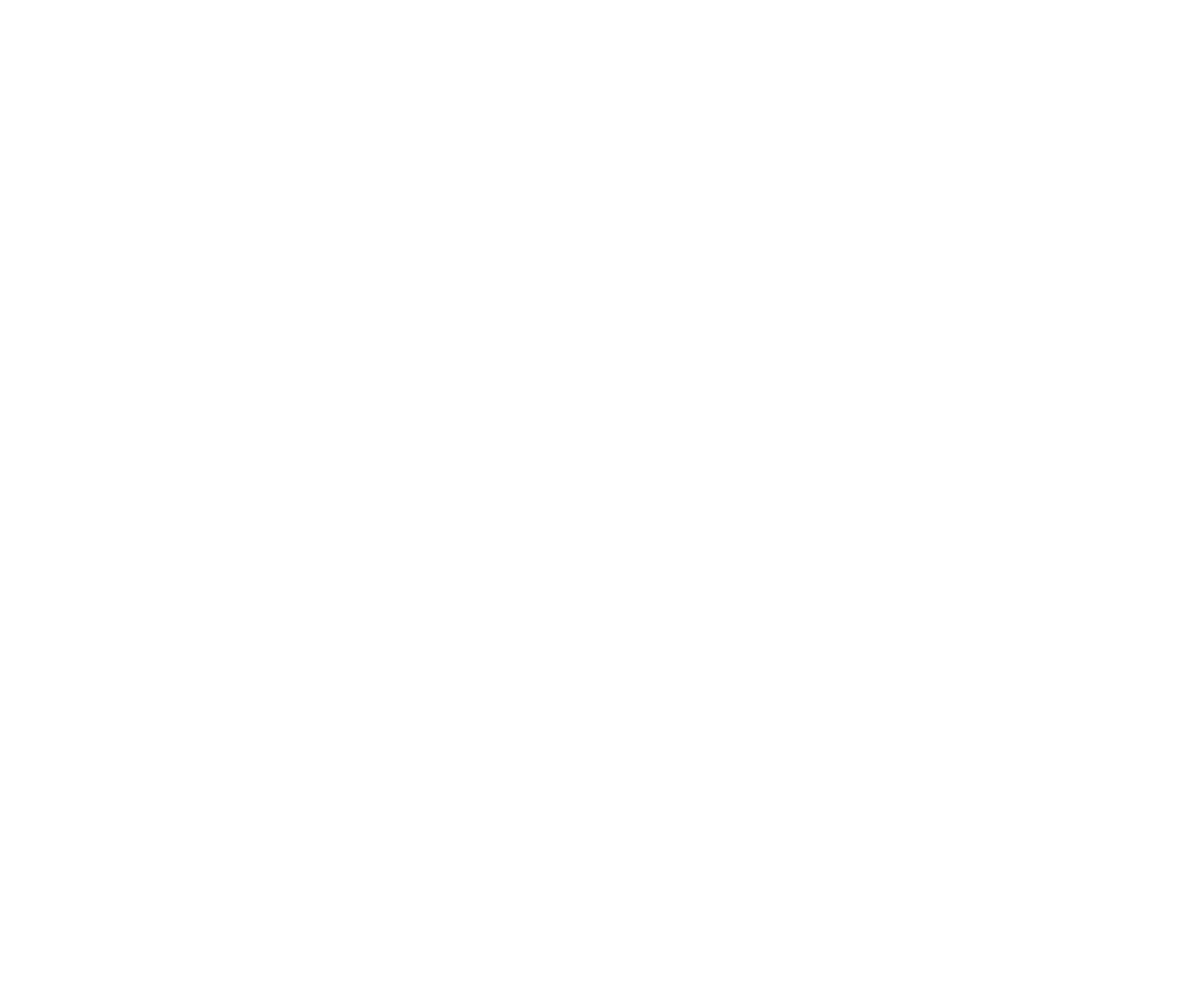
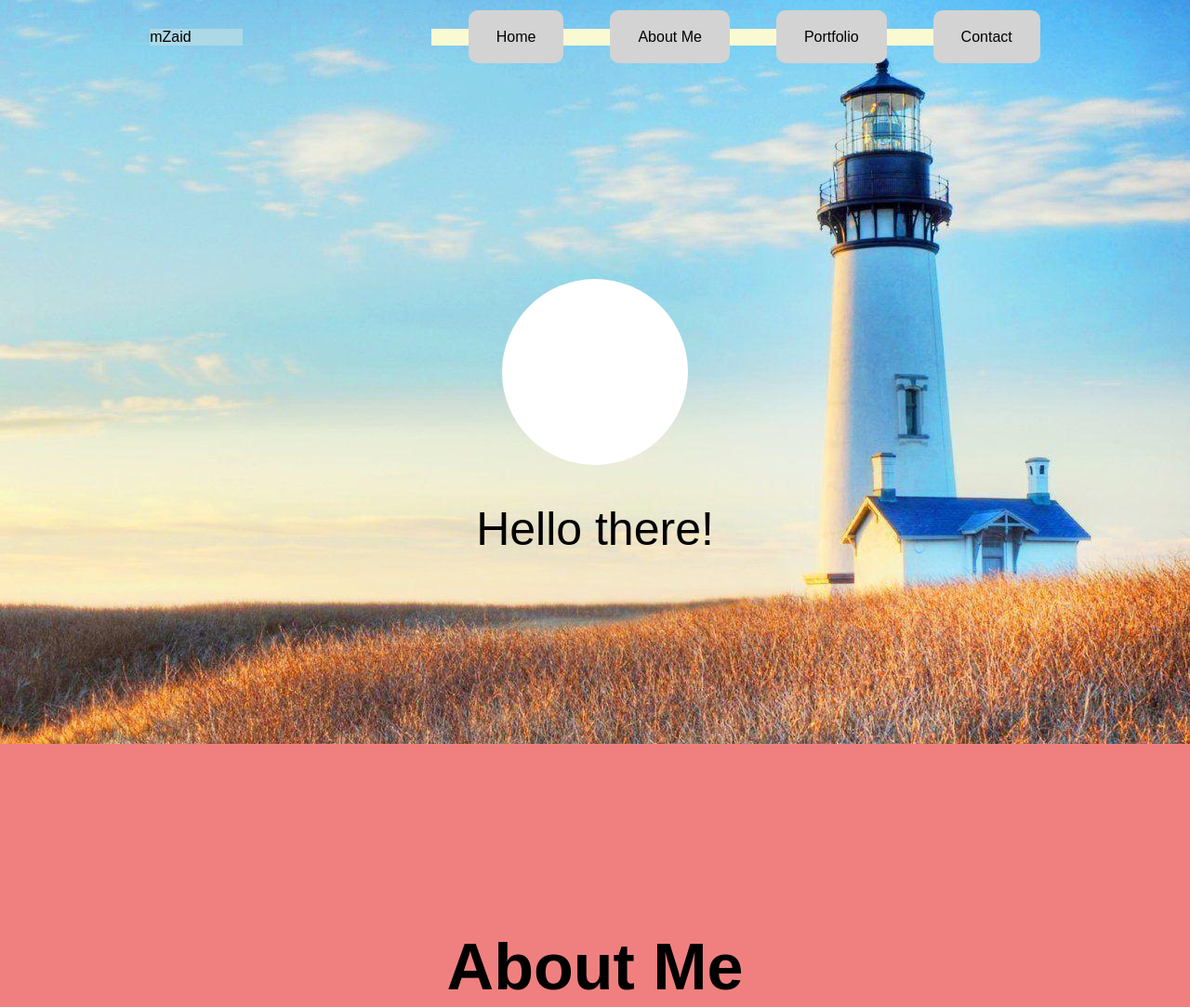
Before and after one commit to zaid1822/Portfolio, a plain HTML site: page index.html in a window 1280 px wide. Shown: the top 1083 px of the page at 93% size. Before the commit the page ends 800 px from the top, so only its background shows below. Drawn offline with Linux system fonts and the light colour scheme.

Commit message:
added home and about section

```diff
--- a/index.html
+++ b/index.html
@@ -4,8 +4,36 @@
     <meta charset="UTF-8">
     <meta name="viewport" content="width=device-width, initial-scale=1.0">
     <title>mZaid</title>
+    <link rel="stylesheet" href="style.css">
 </head>
 <body>
+    <div class="header">
+        <div class="logo">mZaid</div>
+        <div class="links">
+            <ul>
+                <li><a href="#home">Home</a></li>
+                <li><a href="#about">About Me</a></li>
+                <li><a href="#portfolio">Portfolio</a></li>
+                <li><a href="#contact">Contact</a></li>
+            </ul>
+        </div>
+    </div>
 
+    <div id="home" class="banner">
+        <img class="banner-image" src="images/background.jpg" alt="">
+        <div class="my-info">
+            <div class="profile-image">
+                <img src="images/user.png" alt="">
+            </div>
+            <div>
+                <p>Hello there!</p>
+            </div>
+        </div>
+    </div>
+
+    <div id="about" class="about-section">
+        <h1>About Me</h1>
+        <p>this is the about section. <br>Lorem ipsum, dolor sit amet consectetur adipisicing elit. Iste, inventore. Earum quo dolor, aliquam in tempore a porro omnis ut eius deserunt ad corrupti modi at cupiditate nesciunt commodi, laboriosam tenetur dolorum voluptatum consequatur. </p>
+    </div>
 </body>
 </html>
--- a/style.css
+++ b/style.css
@@ -0,0 +1,140 @@
+*{
+    margin: 0;
+    font-family: Arial;
+}
+
+
+
+
+.header{
+    position: fixed;
+    height: 80px;
+    width: 100%;
+    display: flex;
+    flex-direction: row;
+    align-items: center;
+    justify-content: space-around;
+    z-index: 100;
+    right: 0;
+    left: 0;
+}
+
+.banner{
+    background-color: aquamarine;
+    display: flex;
+    align-items: center;
+    justify-content: center;
+
+
+}
+
+.banner-image{
+    display: flex;
+    width: 100%;
+    z-index: 0;
+    position: relative;
+    object-fit: contain;
+    object-position: top;
+}
+
+.my-info{
+    position: absolute;
+    top: 300px;
+    align-items: center;
+    justify-items: center;
+}
+
+.profile-image{
+    display: flex;
+    justify-content: center;
+}
+
+.my-info img{
+    width: 100;
+    border-radius: 50%;
+}
+
+.my-info p{
+    margin-top: 40px;
+    text-align: center;
+    font-size: 50px;
+}
+
+
+.links ul{
+    text-decoration: none;
+    list-style-type: none;
+    display: flex;
+    justify-content: space-evenly;
+    gap: 50px;
+    padding-right: 0;
+
+}
+
+.logo{
+    width: 100px;
+
+    background-color: lightblue;
+    margin-left: 60px;
+}
+
+.links{
+    background-color: lightgoldenrodyellow;
+    margin-right: 60px;
+}
+
+/* .links li{
+    cursor: pointer;
+    background-color: lightgray;
+    padding-left: 30px;
+    padding-right: 30px;
+    padding-top: 20px;
+    padding-bottom: 20px;
+    border-radius: 10px;
+    transition: background-color 0.53s;
+} */
+
+.links li a{
+    text-decoration: none;
+    color: #000;
+    cursor: pointer;
+    background-color: lightgray;
+    padding-left: 30px;
+    padding-right: 30px;
+    padding-top: 20px;
+    padding-bottom: 20px;
+    border-radius: 10px;
+    transition: background-color 0.53s;
+}
+
+.links li:hover{
+    /* opacity: 0.8; */
+    background-color: green;
+}
+
+
+
+
+
+
+
+/* about section */
+
+.about-section{
+    height: 100vh;
+    padding-top: 200px;
+    padding-left: 200px;
+    padding-right: 200px;
+    background-color: lightcoral;
+}
+
+.about-section h1{
+    font-size: 70px;
+    text-align: center;
+}
+
+.about-section p{
+    margin-top: 50px;
+    font-size: 30px;
+    text-align: center;
+}
```
Also changed, not shown: images/background.jpg (added), images/logo.png (added), images/profile.png (added), images/user.png (added).
